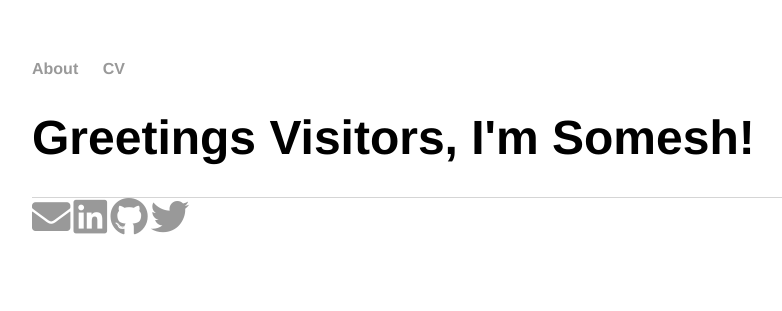
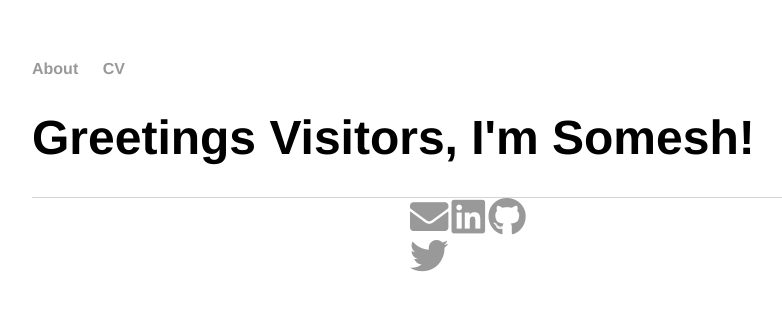
Before and after one commit to saisomesh2594/saisomesh2594.github.io, a Jekyll site: the page built from index.html, in a window 1280 px wide. Shown: the top 311 px of the page, without its empty margins (160-942 px from the left). Built offline with Jekyll 4.4.1, drawn with Linux system fonts in a browser that asks for light colours.

Commit message:
Update main.css
For Icons

```diff
--- a/css/main.css
+++ b/css/main.css
@@ -41,3 +41,8 @@
 ul.posts li {
     list-style: none;
 }
+
+.icon-container {
+  width: calc(32px * 4 + 4px * 3);
+  margin: auto;
+}
```
